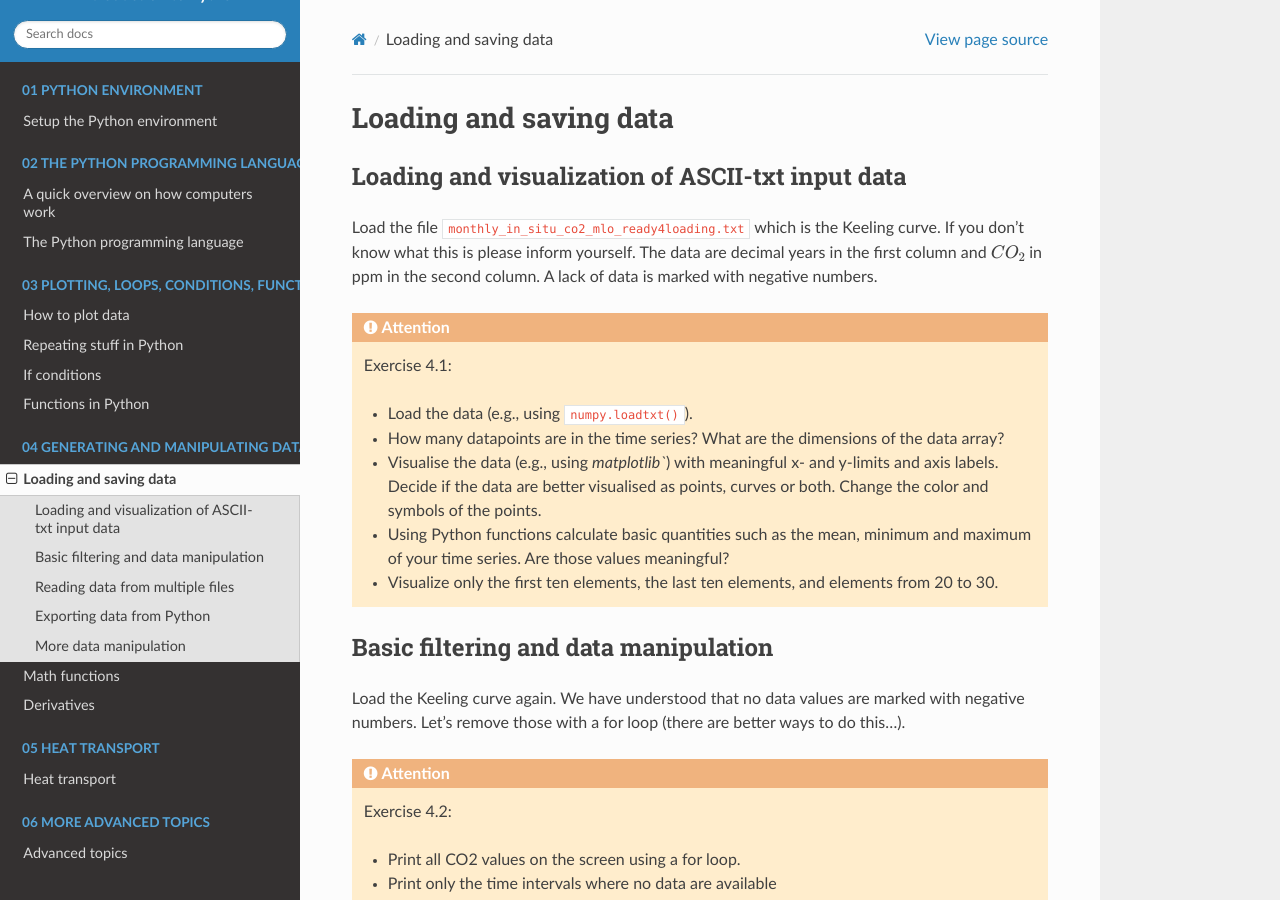
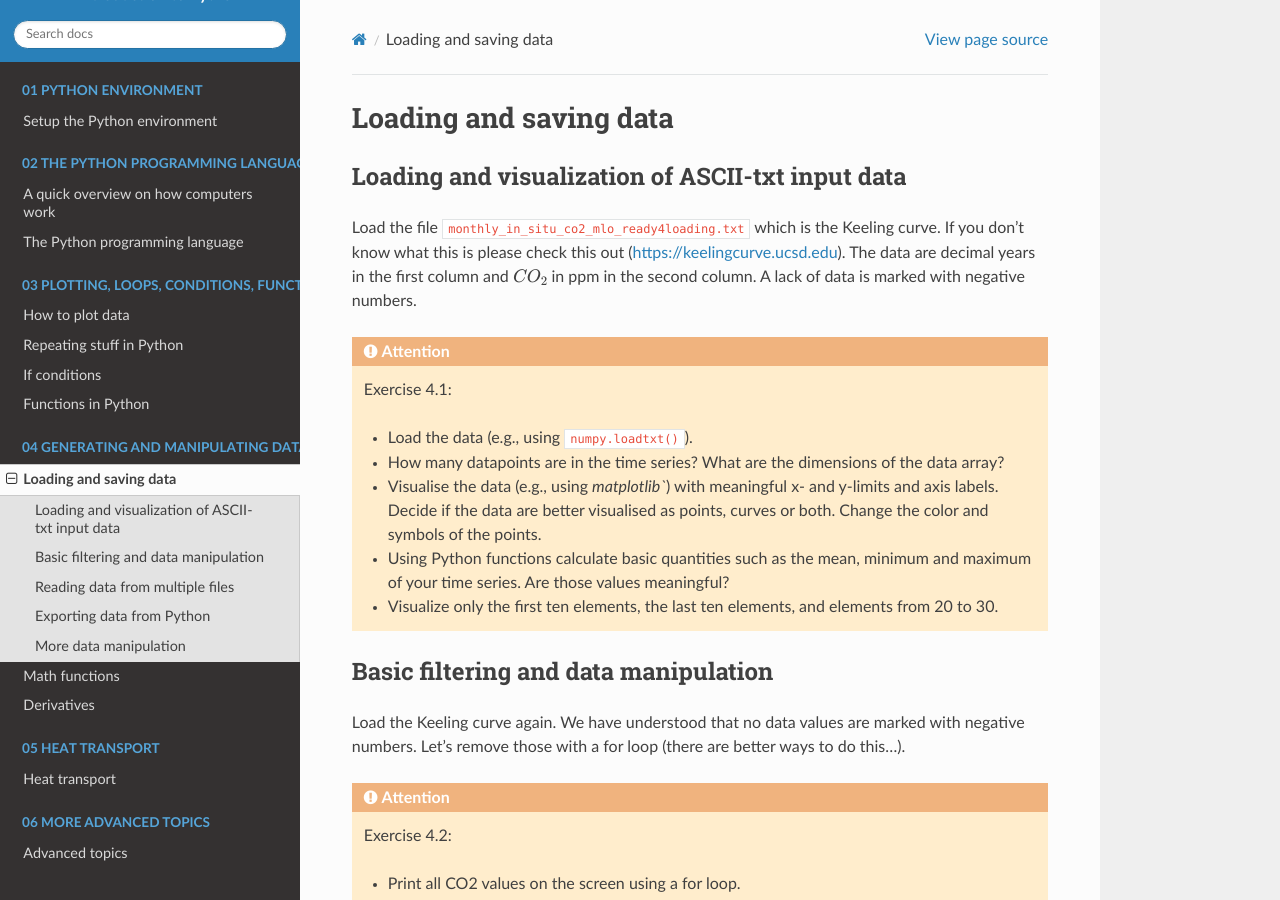
Before and after one commit to willi-kappler/python_intro, a Sphinx documentation site: the page built from docs/intro04/load_and_save_data.rst, in a window 1280 px wide and 900 px high. Built offline with Sphinx 7.4.7 and the Read the Docs theme 3.1.0, drawn with Linux system fonts in a browser that asks for light colours.

Commit message:
Update reference link for Keeling curve data

```diff
--- a/docs/intro04/load_and_save_data.rst
+++ b/docs/intro04/load_and_save_data.rst
@@ -11,7 +11,7 @@ Loading and visualization of ASCII-txt input data
 -------------------------------------------------
 
 Load the file ``monthly_in_situ_co2_mlo_ready4loading.txt`` which is the Keeling curve. If you don't
-know what this is please inform yourself. The data are decimal years in the first column and :math:`CO_2` in ppm
+know what this is please check this out (https://keelingcurve.ucsd.edu). The data are decimal years in the first column and :math:`CO_2` in ppm
 in the second column. A lack of data is marked with negative numbers.
 
 .. _exercise_4_1:
```
